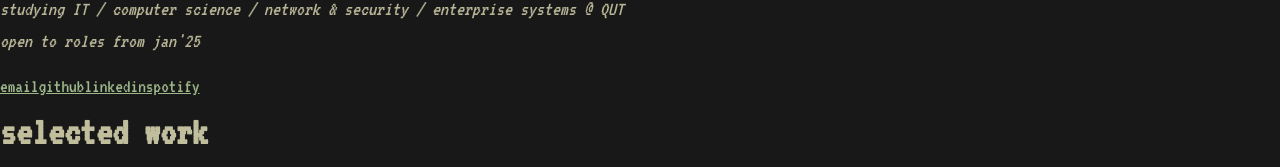
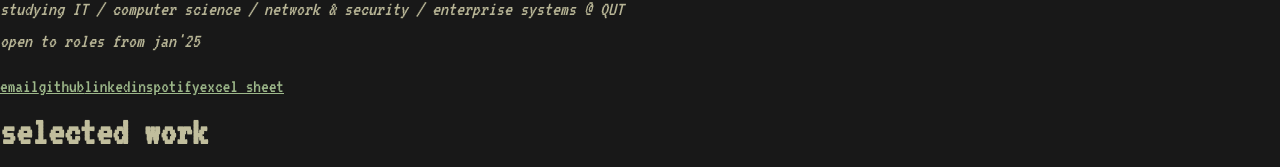
Before and after one commit to andybeecompsci/andybee_v2, a Next.js app: page / in a window 1280 px wide. Shown: the part 406-573 px from the top of the page. Built offline with nearby package versions, Linux system fonts and the light colour scheme.

Commit message:
excel sheet link purely for testing purposes. delete once graduated

```diff
--- a/src/app/page.tsx
+++ b/src/app/page.tsx
@@ -93,6 +93,7 @@ export default function Home() {
             <Link href="https://github.com/andybeecompsci" className="social-link" target="_blank" rel="noopener noreferrer">github</Link>
             <Link href="https://www.linkedin.com/in/anderson-be3" className="social-link" target="_blank" rel="noopener noreferrer">linkedin</Link>
             <Link href="https://open.spotify.com/user/y74axlou6bkr879jlvxsyptdtdt?si=af1ff70ecb36432b" className="social-link" target="_blank" rel="noopener noreferrer">spotify</Link>
+            <Link href="/approved-auditor (4).xlsx" className="social-link" target="_blank" rel="noopener noreferrer" download>excel sheet</Link>
           </div>
         </div>
 
```
Also changed, not shown: 1 other file (tests, documents, lock files or other folders).
